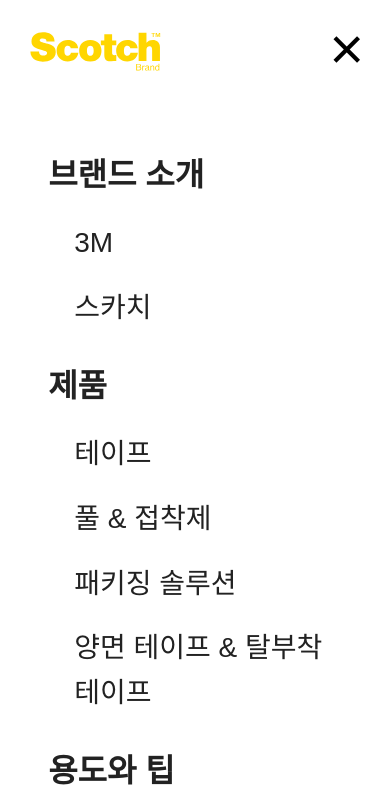
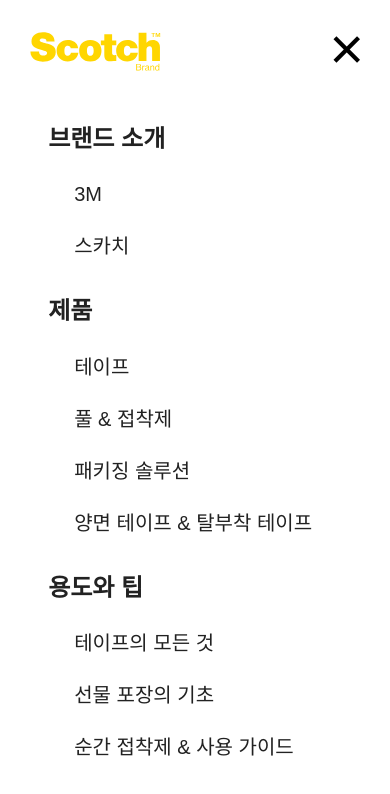
Before and after one commit to dlagustmd0/hm_presentation, a plain HTML site: page index.html in a window 390 px wide. Both pictures are taken after a click on the button "menu". Shown: the top 794 px of the page. Drawn offline with nearby package versions, Linux system fonts and the light colour scheme; a web font is replaced by a local one.

Commit message:
mobile gnb 글자 크기 조정

```diff
--- a/css/common.css
+++ b/css/common.css
@@ -181,13 +181,13 @@ hr {
 }
 #header.mobile-menu {
     position: static;
-    height: 140rem; /* BAD */
+    height: 110rem; /* BAD */
     overflow-y: hidden;
 }
 #header.mobile-menu .mobile-gnb {
     position: absolute;
     left: 0;
-    top: 15rem;
+    top: 12rem;
     display: flex;
     flex-direction: column;
     padding: 0 3rem;
@@ -197,14 +197,14 @@ hr {
     margin-top: 3rem;
 }
 #header.mobile-menu .mobile-gnb > li > a {
-    font-size: 3.2rem;
+    font-size: 2.4rem;
     font-weight: 600;
 }
 #header.mobile-menu .mobile-lnb > li {
     padding: 2rem 0 0rem 2.6rem;
 }
 #header.mobile-menu .mobile-lnb > li > a {
-    font-size: 2.8rem;
+    font-size: 2rem;
     display: block;
     width: 100%;
     height: 100%;
```
